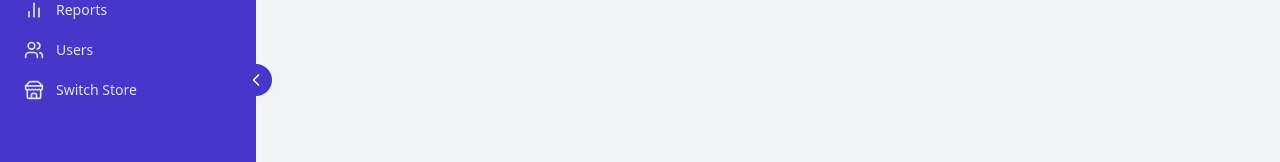
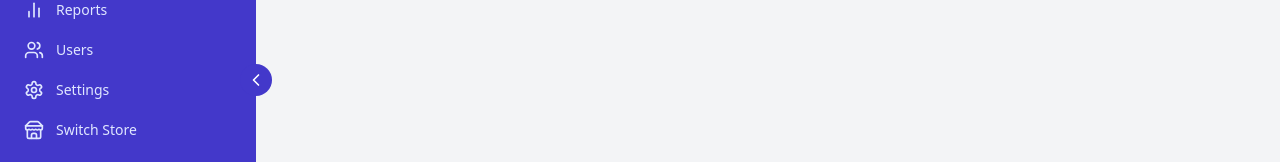
Before and after one commit to jl-alcontin/qwe, a React (Vite) app: page /stores/1/discounts in a window 1280 px wide. Shown: the part 320-482 px from the top of the page. Built offline with nearby package versions, Linux system fonts and the light colour scheme; no server answers; sample sign-in values are in the browser's storage.

Commit message:
adjust header/sidebar

```diff
--- a/src/App.tsx
+++ b/src/App.tsx
@@ -17,6 +17,7 @@ import CreateStore from './pages/CreateStore';
 import Stores from './pages/Stores';
 import UserManagement from './pages/UserManagement';
 import Unauthorized from './pages/Unauthorized';
+import Settings from './pages/Settings';
 import { RootState } from './store';
 import { PERMISSIONS } from './utils/permissions';
 
@@ -46,6 +47,8 @@ function App() {
       <Route path="/" element={<ProtectedRoute><Layout /></ProtectedRoute>}>
         <Route index element={staff ? <Navigate to={`/stores/${staff.store}/dashboard`} replace /> : <Stores />} />
         <Route path="stores" element={staff ? <Navigate to={`/stores/${staff.store}/dashboard`} replace /> : <Stores />} />
+        <Route path="stores/:storeId/settings" element={staff ? <Navigate to={`/stores/${staff.store}/settings`} replace /> : <Settings />} />
+
         <Route path="stores/create" element={staff ? <Navigate to={`/stores/${staff.store}/dashboard`} replace /> : <CreateStore />} />
         <Route path="stores/:storeId">
           <Route path="dashboard" element={<Dashboard />} />
--- a/src/components/Header.tsx
+++ b/src/components/Header.tsx
@@ -93,22 +93,20 @@ const Header = () => {
                 <div className="py-1">
                   <button
                     onClick={() => {
-                      /* Handle profile click */
+                      alert("Profile to be implemented");
                     }}
                     className="flex items-center px-4 py-2 text-sm text-gray-700 hover:bg-gray-100 w-full text-left"
                   >
                     <User className="h-4 w-4 mr-3" />
                     Profile
                   </button>
-                  {canAccessSettings && storeId && (
                   <button
-                      onClick={() => navigate(`/stores/${storeId}/settings`)}
+                    onClick={() => alert("Settings to be implemented")}
                     className="flex items-center px-4 py-2 text-sm text-gray-700 hover:bg-gray-100 w-full text-left"
                   >
                     <Settings className="h-4 w-4 mr-3" />
                     Settings
                   </button>
-                  )}
                   <button
                     onClick={handleLogout}
                     className="flex items-center px-4 py-2 text-sm text-gray-700 hover:bg-gray-100 w-full text-left"
--- a/src/components/Sidebar.tsx
+++ b/src/components/Sidebar.tsx
@@ -13,6 +13,7 @@ import {
   ChevronRight,
   ChevronLeft,
   FolderTree,
+  Settings,
 } from "lucide-react";
 import { useDispatch, useSelector } from "react-redux";
 import { logout } from "../store/slices/authSlice";
@@ -45,6 +46,8 @@ const NavItem = ({ to, icon: Icon, children, permission }: NavItemProps) => {
       return null;
     }
   }
+
+  console.log(permission)
 
   return (
     <Link
@@ -168,9 +171,19 @@ const Sidebar = () => {
                 Users
               </NavItem>
               {!staff && (
-                <NavItem to="/stores" icon={Store}>
-                  Switch Store
-                </NavItem>
+                <>
+                  <NavItem
+                    to={`/stores/${storeId}/settings`}
+                    icon={Settings}
+                    permission={PERMISSIONS.MANAGE_SETTINGS}
+                  >
+                    Settings
+                  </NavItem>
+
+                  <NavItem to="/stores" icon={Store}>
+                    Switch Store
+                  </NavItem>
+                </>
               )}
             </>
           )}
```
Lines whose indentation alone changed are shown as unchanged.
